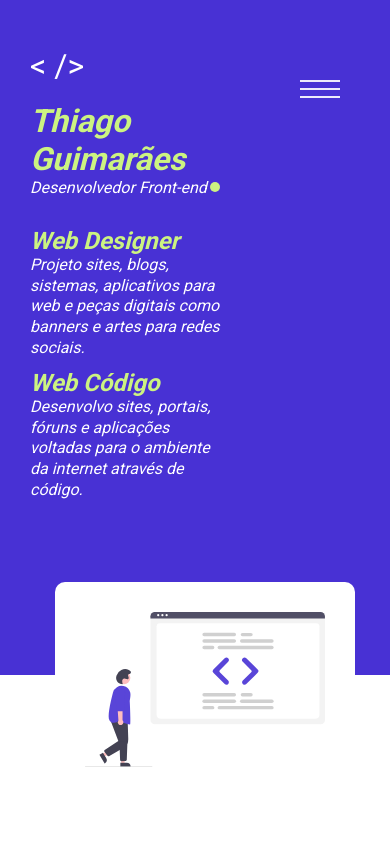
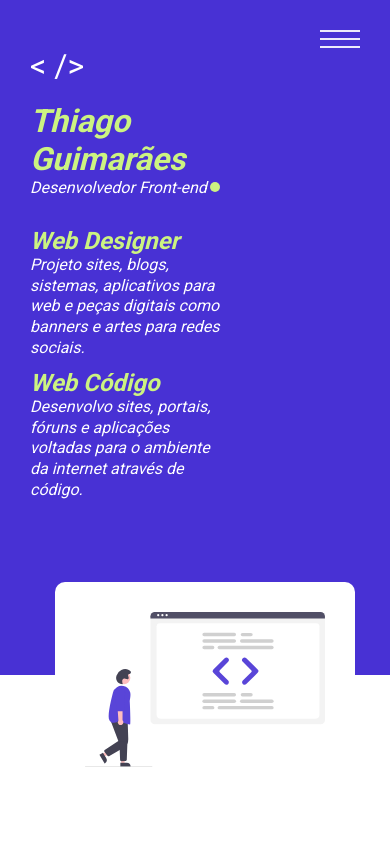
Before and after one commit to thiagogmrs/portfolio, a plain HTML site: page index.html in a window 390 px wide. Shown: the top 844 px of the page. Drawn offline with nearby package versions, Linux system fonts and the light colour scheme.

Commit message:
Update global.css

```diff
--- a/global/global.css
+++ b/global/global.css
@@ -94,8 +94,8 @@ img{
     .contain-menu{
         width: 40px;
         height: 20px;
-        right: 50px;
-        top: 80px;
+        right: 30px;
+        top: 30px;
     }
 }
 #checkbox-menu{
```
